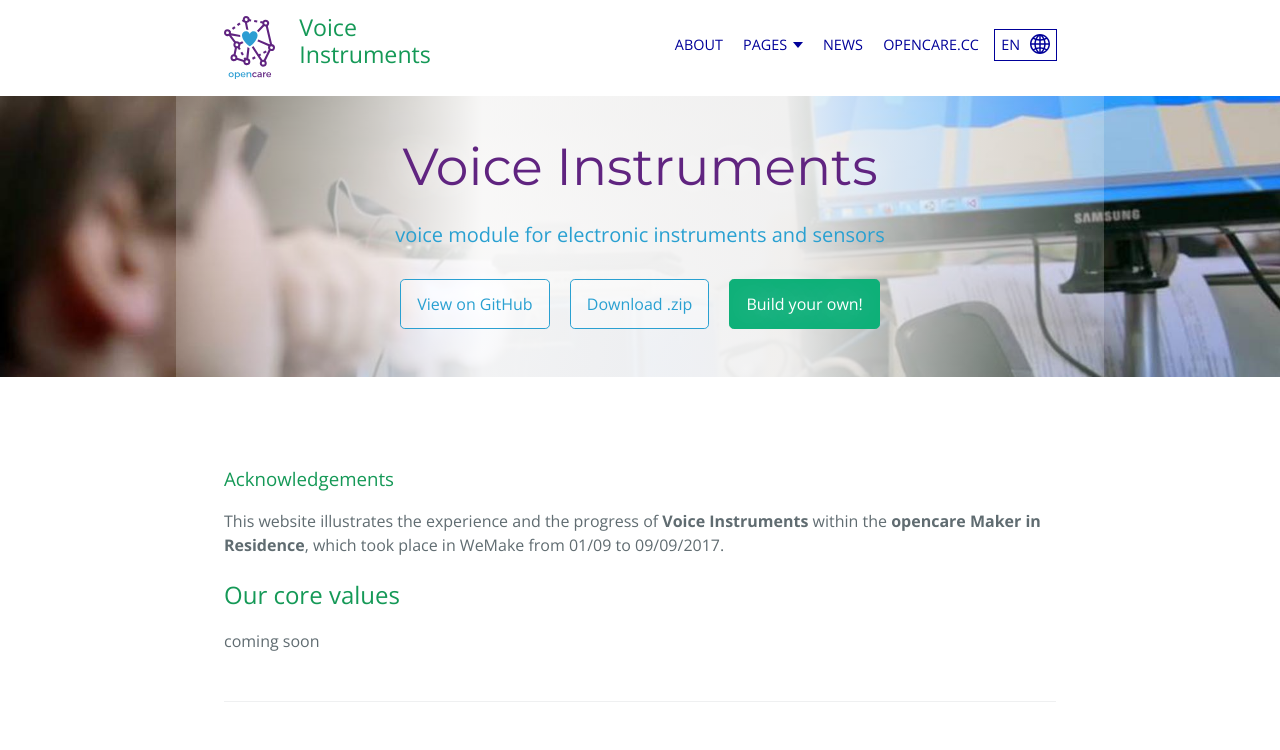
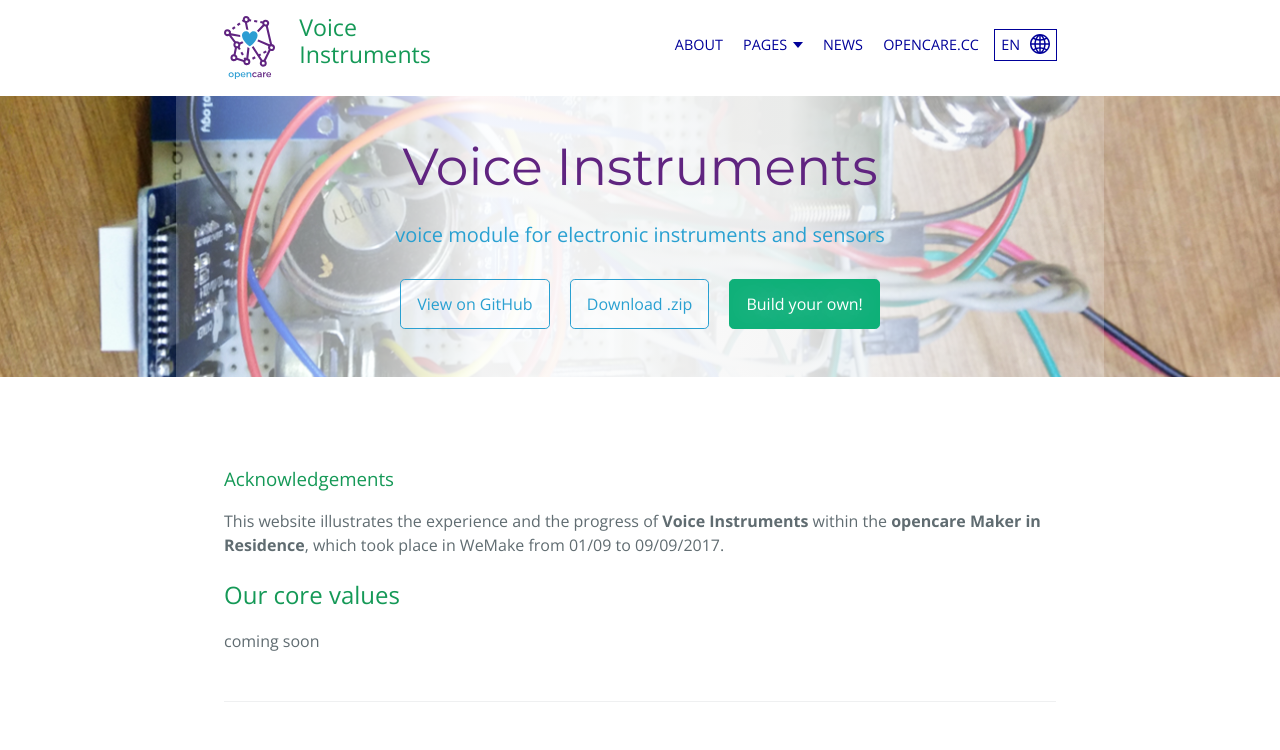
Before and after one commit to opencarecc/voiceinstruments, a Jekyll site: the page built from index.html, in a window 1280 px wide and 1400 px high. Shown: the top 750 px of the window. Built offline with Jekyll 4.4.1, drawn with Linux system fonts in a browser that asks for light colours; comment, search, counter and statistics services are not loaded; grey boxes are pictures that could not be loaded.

Commit message:
Update home image

```diff
--- a/stylesheets/stylesheet.css
+++ b/stylesheets/stylesheet.css
@@ -606,7 +606,7 @@
 .page-header {
   color: #fff;
   text-align: center;
-  background: url(../assets/BG-home-img-02.jpg) no-repeat fixed center, linear-gradient(120deg, #2da9de, #602480);
+  background: url(../assets/VI-home-img.jpg) no-repeat fixed center, linear-gradient(120deg, #2da9de, #602480);
   background-size: cover;
   -webkit-background-size: cover;
   -moz-background-size: cover;
```
Also changed, not shown: assets/VI-home-img.jpg (added).
